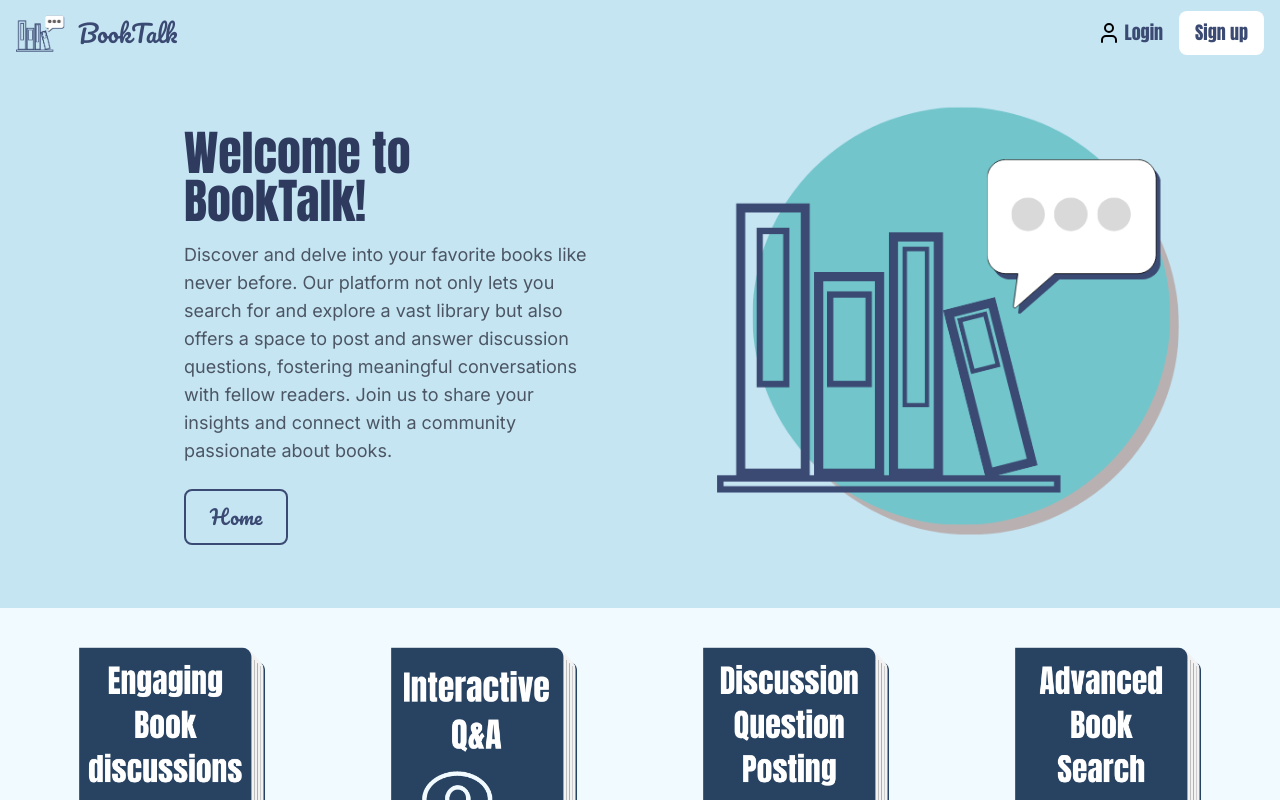
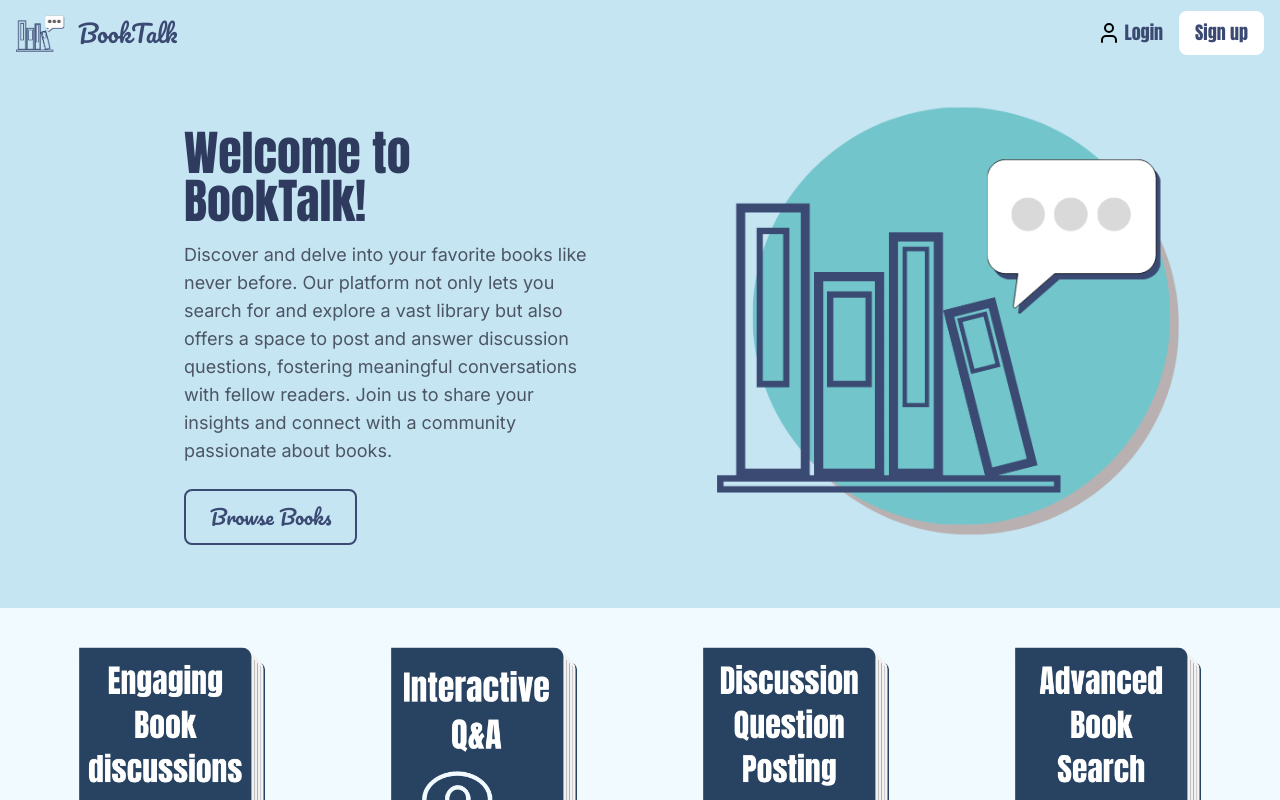
Before and after one commit to meghagl17/Read-Talk, a Next.js app: page / in a window 1280 px wide. Shown: the top 800 px of the page. Built offline with nearby package versions, Linux system fonts and the light colour scheme; no server answers.

Commit message:
some small state change fixes

```diff
--- a/src/app/books/page.js
+++ b/src/app/books/page.js
@@ -70,7 +70,7 @@ export default function Home() {
   useEffect(() => {
     setLoading(true);
     fetchInitialBooks();
-  }, []);
+  }, [userId, isLoaded]);
 
   const fetchBooks = async () => {
     setLoading(true);
@@ -147,6 +147,12 @@ export default function Home() {
             onChange={(e) => setSearchQuery(e.target.value)}
             placeholder="Search for books..."
             className="w-full px-4 py-2 rounded-l-lg border border-blue-300 focus:outline-none focus:ring-2 focus:ring-blue-500 text-gray-700 placeholder:text-gray-500 placeholder:text-sm placeholder:font-medium text-sm font-medium"
+            onKeyDown={(e) => {
+              if (e.key === 'Enter' && !e.shiftKey) {
+                // e.preventDefault();
+                fetchBooks();
+              }
+            }}
           />
 
           {/* Search Button */}
@@ -156,7 +162,7 @@ export default function Home() {
             style={{ backgroundColor: '#c6e5f3' }}
           >
             <span>Search</span>
-            <LibraryBig className="w-5 h-5" /> {/* Adjust size if needed */}
+            <LibraryBig className="w-5 h-5" />
           </button>
         </div>
       </div>
--- a/src/app/page.js
+++ b/src/app/page.js
@@ -66,7 +66,7 @@ const HomePage = () => {
           className={`${pacifico.className} text-base lg:text-xl font-semibold px-4 lg:px-6 py-2 lg:py-3 rounded-lg border-2 border-gray-800 text-gray-800 hover:bg-gray-100 transition-colors duration-300`}
           style={{ borderColor: '#3b4a73', color: '#3b4a73' }}
         >
-          Home
+          Browse Books
         </button>
       </div>
 
```
